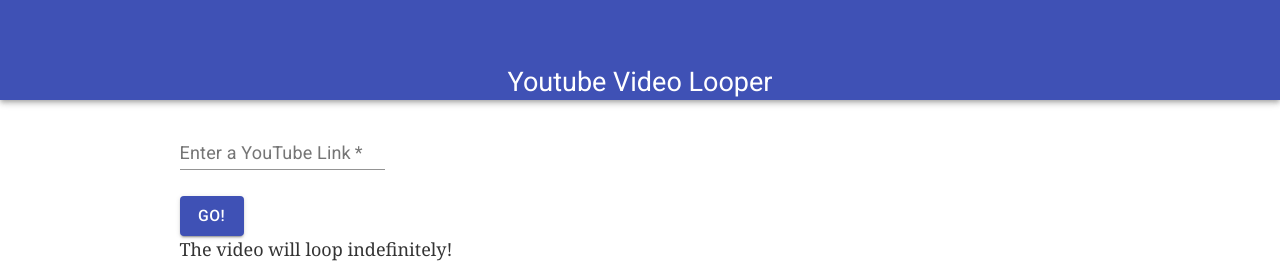
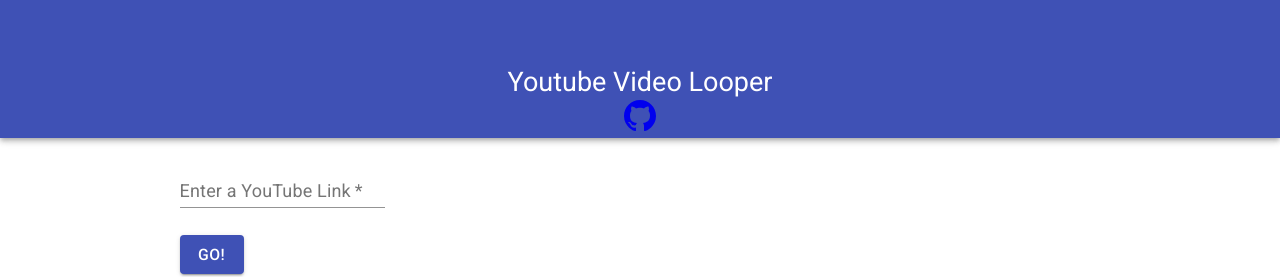
Before and after one commit to jj484/learning-gatsby, a Gatsby site: page / in a window 1280 px wide. Shown: the top 277 px of the page. Built offline with nearby package versions, Linux system fonts and the light colour scheme; Gatsby itself is replaced by a stand-in of ours.

Commit message:
added a github icon + link

```diff
--- a/package.json
+++ b/package.json
@@ -6,6 +6,7 @@
   "author": "Kyle Mathews <mathews.kyle@gmail.com>",
   "dependencies": {
     "@material-ui/core": "^4.8.3",
+    "@mdi/font": "^4.7.95",
     "gatsby": "^2.18.12",
     "gatsby-image": "^2.2.34",
     "gatsby-plugin-manifest": "^2.2.31",
--- a/src/components/layout.js
+++ b/src/components/layout.js
@@ -11,8 +11,7 @@
 
 //import Header from "./header"
 import "./layout.css"
-import AppBar from "@material-ui/core/AppBar"
-import Toolbar from "@material-ui/core/Toolbar"
+import { AppBar, Toolbar } from "@material-ui/core/"
 import Typography from "@material-ui/core/Typography"
 import "typeface-roboto"
 
@@ -49,6 +48,22 @@
           >
             Youtube Video Looper
           </Typography>
+          <a href="https://github.com/jj484/learning-gatsby">
+            <svg
+              id="i-github"
+              xmlns="http://www.w3.org/2000/svg"
+              viewBox="0 0 64 64"
+              width="32"
+              height="32"
+              style={{ width: "100%" }}
+            >
+              <path
+                stroke-width="0"
+                fill="currentColor"
+                d="M32 0 C14 0 0 14 0 32 0 53 19 62 22 62 24 62 24 61 24 60 L24 55 C17 57 14 53 13 50 13 50 13 49 11 47 10 46 6 44 10 44 13 44 15 48 15 48 18 52 22 51 24 50 24 48 26 46 26 46 18 45 12 42 12 31 12 27 13 24 15 22 15 22 13 18 15 13 15 13 20 13 24 17 27 15 37 15 40 17 44 13 49 13 49 13 51 20 49 22 49 22 51 24 52 27 52 31 52 42 45 45 38 46 39 47 40 49 40 52 L40 60 C40 61 40 62 42 62 45 62 64 53 64 32 64 14 50 0 32 0 Z"
+              />
+            </svg>
+          </a>
         </AppBar>
       </div>
       <div
```
Also changed, not shown: 1 other file.
